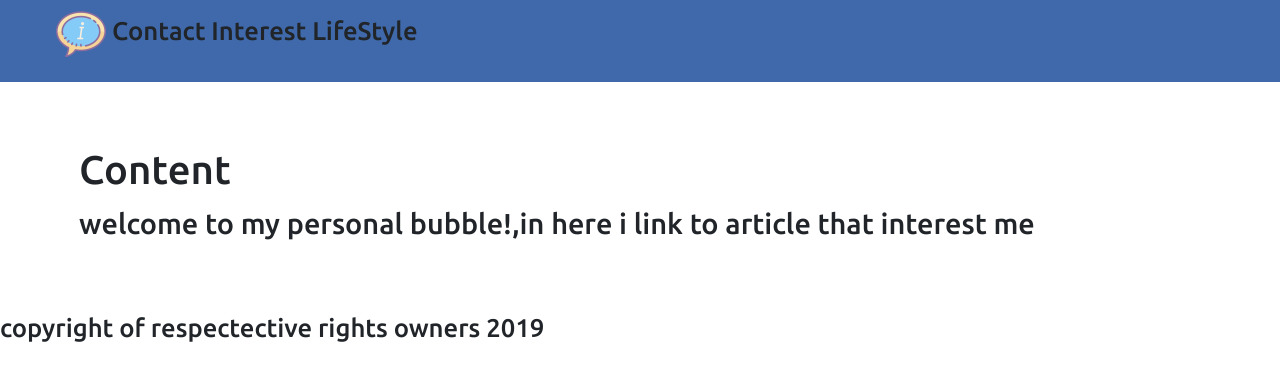
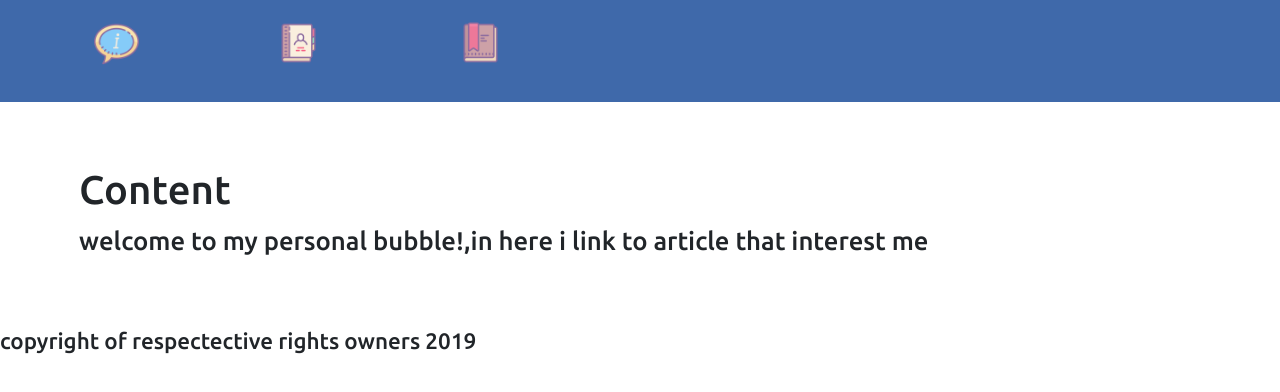
Before and after one commit to tolem/0, a plain HTML site: page index.html in a window 1280 px wide. Drawn offline with nearby package versions, Linux system fonts and the light colour scheme; a web font is replaced by a local one.

Commit message:
just change

```diff
--- a/css/about.css
+++ b/css/about.css
@@ -1,12 +1,19 @@
 body{
   margin: auto 0;
-
+  font-family: 'Yatra One', cursive;
+  font-family: 'Ubuntu', sans-serif;
+  font-size: 1.4em;
+}
+nav {
+  background-color: #3F69AA;;
 }
 
 nav ul li {
   list-style: none;
   display: inline-block;
 }
-nav {
-  background-color: #3F69AA;;
+nav ul li img {
+
+  margin: 1vw 3vw ;
+  width:25%;
 }
--- a/css/style.css
+++ b/css/style.css
@@ -2,24 +2,29 @@ body{
     margin: auto 0;
     font-family: 'Yatra One', cursive;
     font-family: 'Ubuntu', sans-serif;
-    font-size: 1.6em;
+    font-size: 1.4em;
 }
 nav{
-  background-color:#3F69AA;
+    background-color: #3F69AA;
+
+
 }
 nav ul li{
   list-style: none;
   display: inline-block;
 
+
 }
 
-a {
-  color:inherit;
-  text-decoration: none;
+nav ul li a .logo-icon  {
+
+   margin: 1vw 3vw ;
+   width:25%;
+
+}
 
 
-}
 .container{
   margin:5%;
-  font-size:1.8rem;
+  font-size:1.6rem;
 }
--- a/index.html
+++ b/index.html
@@ -6,21 +6,21 @@
         <meta name="viewport" content="width=device-width, initail-scale=no, user-scalable=yes maximum-scale=no"/>
         <link rel="stylesheet" type="text/css" href="https://stackpath.bootstrapcdn.com/bootstrap/4.3.1/css/bootstrap.min.css"/>
         <link href="https://fonts.googleapis.com/css?family=Ubuntu:500|Yatra+One" rel="stylesheet"/>
+        <link rel="stylesheet" href="https://stackpath.bootstrapcdn.com/font-awesome/4.7.0/css/font-awesome.min.css"/>
         <link rel="stylesheet" type="text/css" href="css/style.css"/>
-        <link rel="stylesheet" href="https://stackpath.bootstrapcdn.com/font-awesome/4.7.0/css/font-awesome.min.css"/>
 
     </head>
     <body>
-        <nav class="navbar navbar-expand-lg navbar-dark primary-color">
+        <nav class="navbar navbar-expand-lg navbar">
             <ul>
-              <a href="about.html"><img src="image/icons/about.png" alt="about" width="50px"> </a>
-              <a href="contact.html"><li>Contact</li></a>
-              <a href="table.html"><li>Interest</li></a>
-              <a href="#"><li>LifeStyle</li></a>
+            <li>  <a href="about.html" ><img src="image/icons/about.png" alt="about"  class="logo-icon A"/> </a></li>
+            <li>  <a href="contact.html"><img src="image/icons/contacts.png" alt="contact"  class="logo-icon B"/> </a> </li>
+            <li>  <a href="table.html"><img src="image/icons/bookmark.png" alt="bookmark"  class="logo-icon C"/> </a> </li>
             </ul>
         </nav>
         <div class="container">
           <h1>Content</h1>
+
           <p> welcome to my personal bubble!,in here i link to article that interest me </p>
         </div>
 
```
Also changed, not shown: about.html (+2 -2 lines), image/icons/bookmark.png (renamed from image/icons/icons8-bookmark.png), image/icons/contacts.png (renamed from image/icons/icons8-contacts.png).
